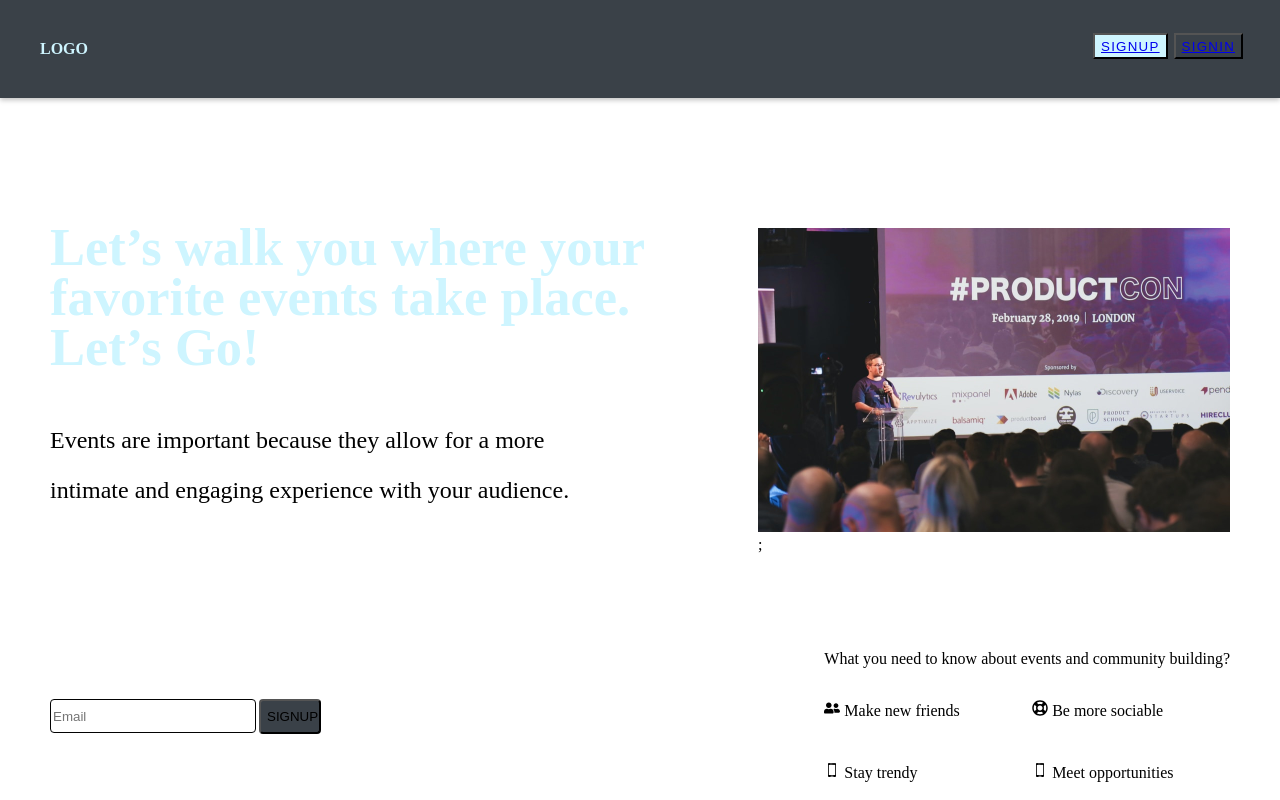
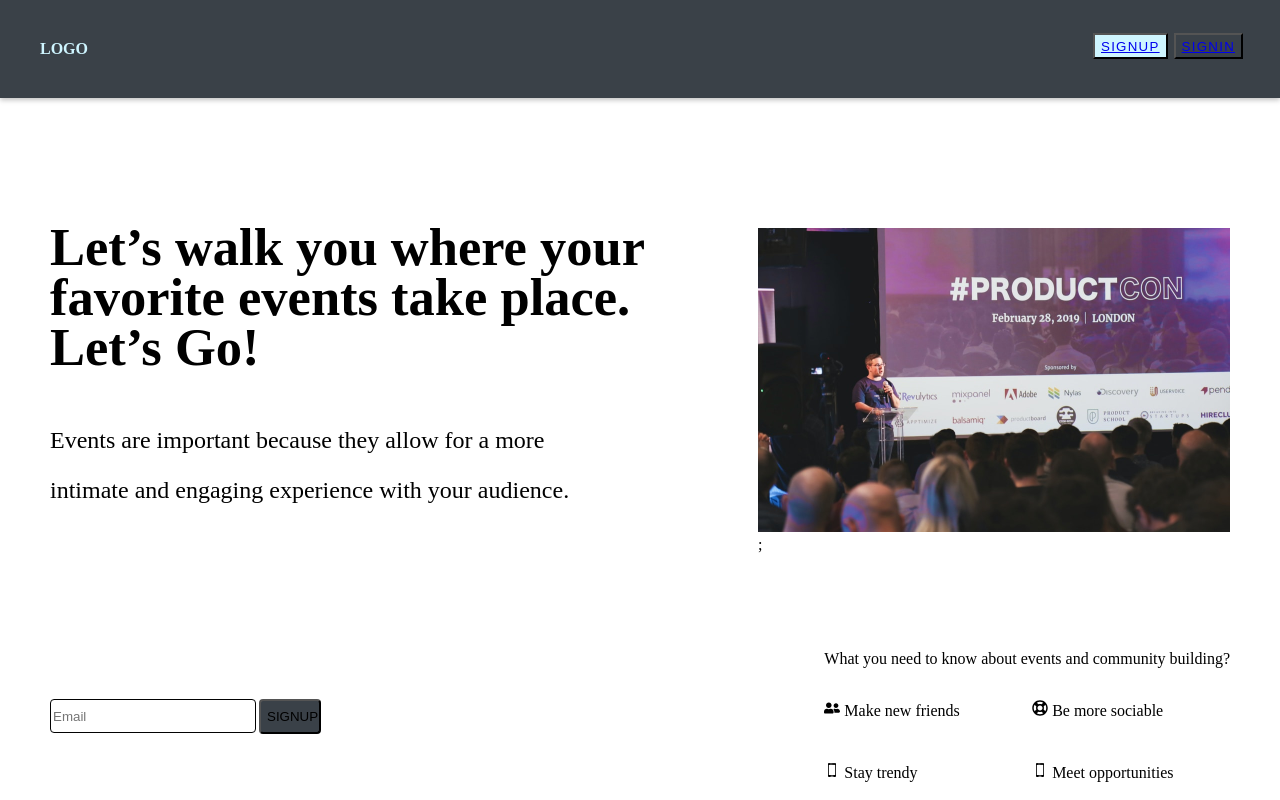
Before and after one commit to EventWalker/EventWalker-Frontend, a React (Create React App) app: page / in a window 1280 px wide. Shown: the top 800 px of the page. Built offline with nearby package versions, Linux system fonts and the light colour scheme.

Commit message:
add styling

```diff
--- a/src/index.css
+++ b/src/index.css
@@ -122,7 +122,7 @@
   padding: 2rem;
   background-color: #3A4148;
 }
-.bright p, h2{
+.bright p, .bright h2{
   color: #CEF5FF;
 
 }
--- a/src/pages/LandingPage.js
+++ b/src/pages/LandingPage.js
@@ -21,7 +21,7 @@
     return (
         <section>
             <Header />
-            <div className="">
+            <div>
                 <section className="divs">
                     <div className="div1">
                         <h2>Let’s walk you where your favorite events take place. Let’s Go!</h2>
```
